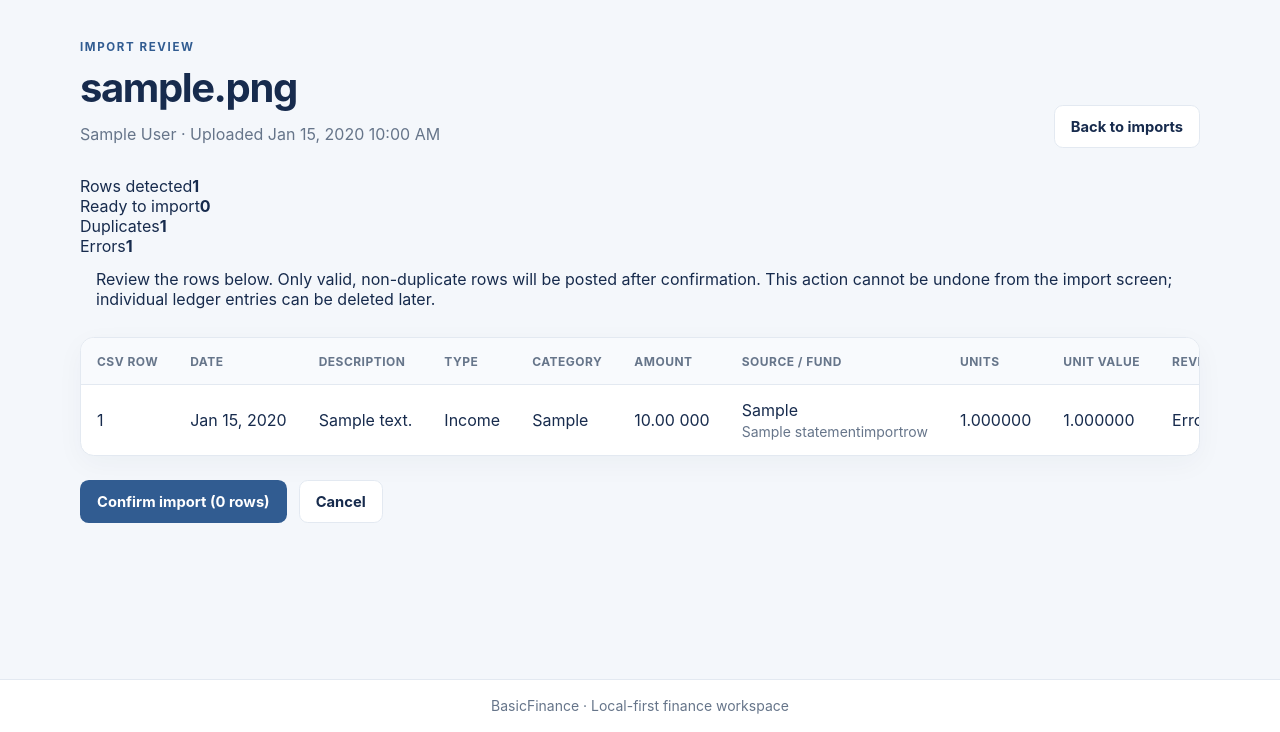
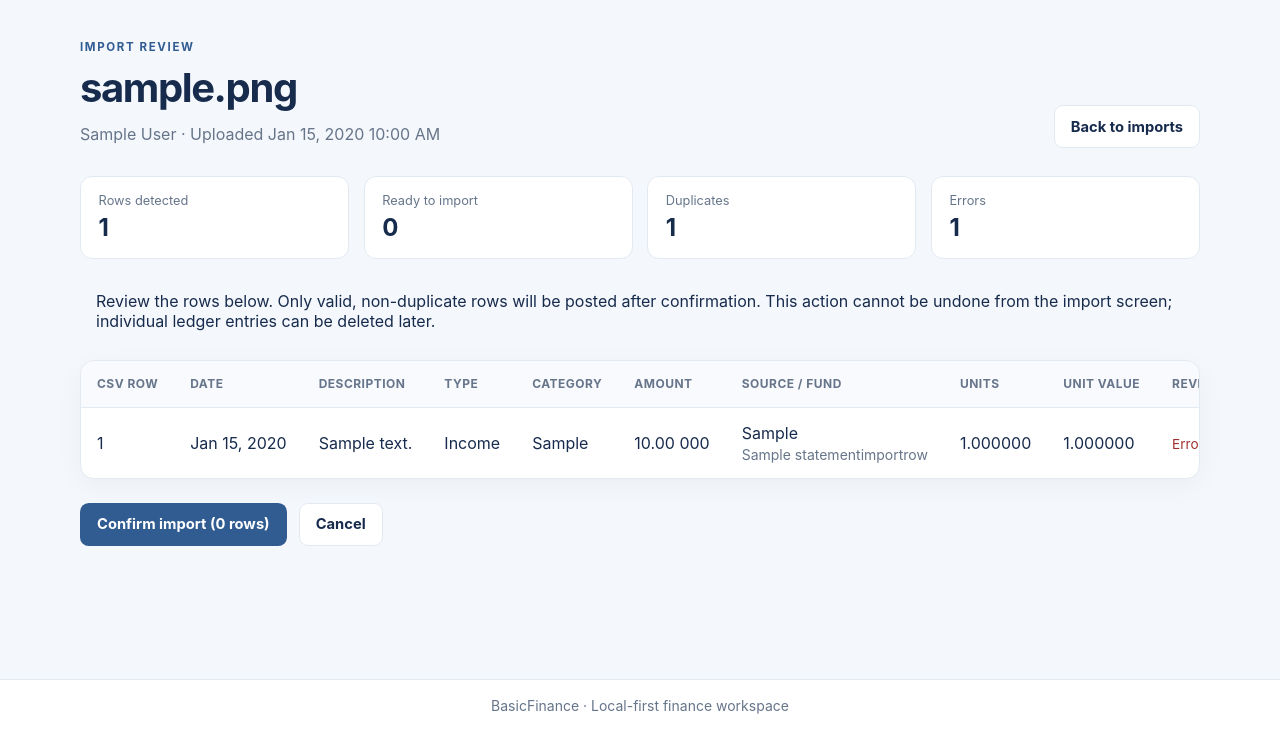
Before and after one commit to dterry55001-cmd/BasicFinance, an ASP.NET Core app: page /Imports/Preview/1 in a window 1280 px wide. Shown: the part 68-800 px from the top of the page. Run offline with ASP.NET Core 8, Linux system fonts and the light colour scheme; tables that the repository leaves empty hold one stand-in row (values such as "Sample post"); the project's own start-up code is not run, and a stand-in starts its controllers and pages.

Commit message:
Style statement import preview and status summaries

```diff
--- a/src/BasicFinance.Web/wwwroot/css/site.css
+++ b/src/BasicFinance.Web/wwwroot/css/site.css
@@ -90,3 +90,15 @@ tbody tr:last-child td { border-bottom: 0; }
 .visually-hidden { position: absolute; width: 1px; height: 1px; padding: 0; margin: -1px; overflow: hidden; clip: rect(0,0,0,0); white-space: nowrap; border: 0; }
 @media (max-width: 850px) { .filter-grid { grid-template-columns: repeat(2, minmax(0, 1fr)); } }
 @media (max-width: 520px) { .filter-grid { grid-template-columns: 1fr; } .heading-actions { width: 100%; } }
+
+.summary-grid { display: grid; grid-template-columns: repeat(4, minmax(0, 1fr)); gap: .9rem; margin-bottom: 1.25rem; }
+.summary-card { padding: 1rem 1.1rem; border: 1px solid var(--line); border-radius: .75rem; background: #fff; }
+.summary-card span { display: block; color: var(--muted); font-size: .8rem; }
+.summary-card strong { display: block; margin-top: .3rem; font-size: 1.5rem; }
+.code-sample { overflow-x: auto; padding: 1rem; border: 1px solid var(--line); border-radius: .6rem; background: #fff; font-size: .85rem; }
+.status-error { color: #a12f2f; font-size: .85rem; }
+.status-warning { color: #805b16; font-size: .85rem; }
+.status-success { color: #23633b; font-size: .85rem; }
+.status-ready { color: #315c91; font-size: .85rem; }
+.confirm-import { margin-bottom: 2rem; }
+@media (max-width: 720px) { .summary-grid { grid-template-columns: repeat(2, minmax(0, 1fr)); } }
```
